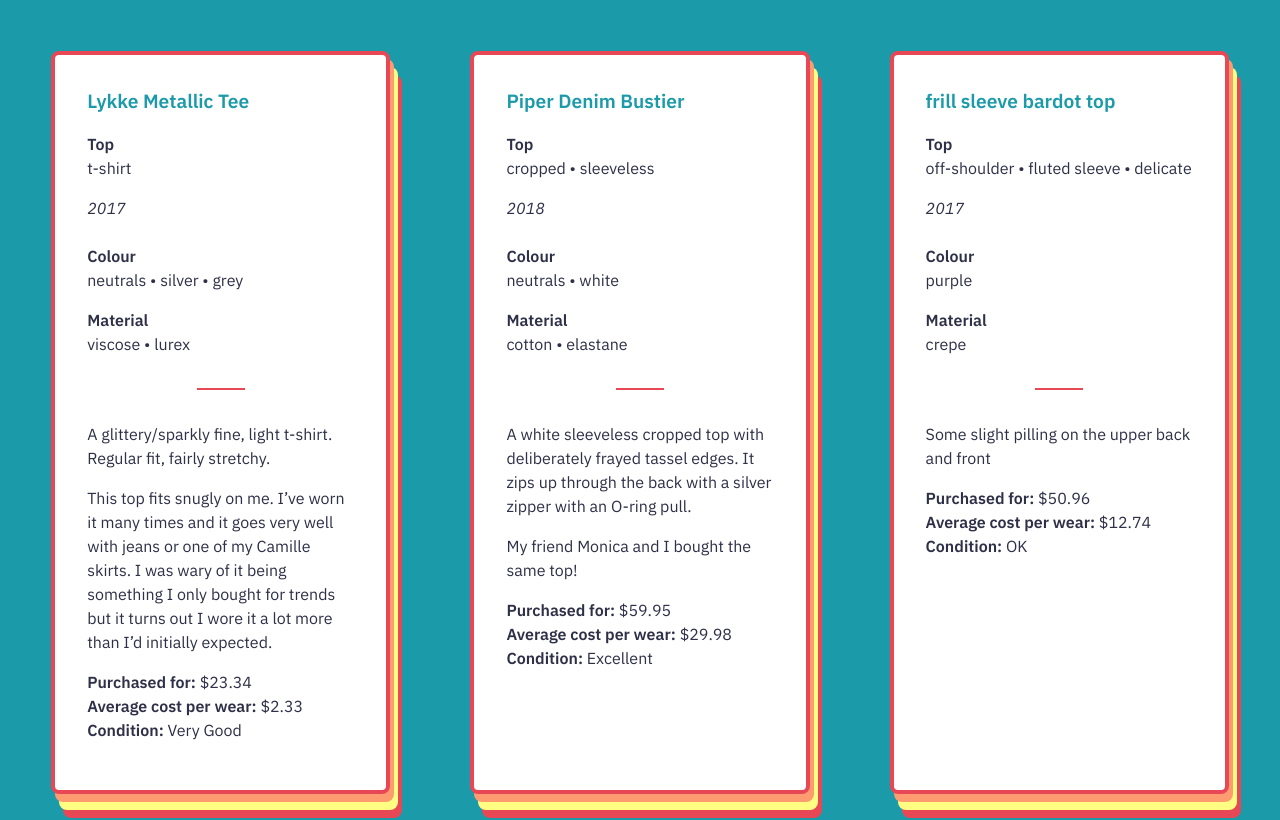
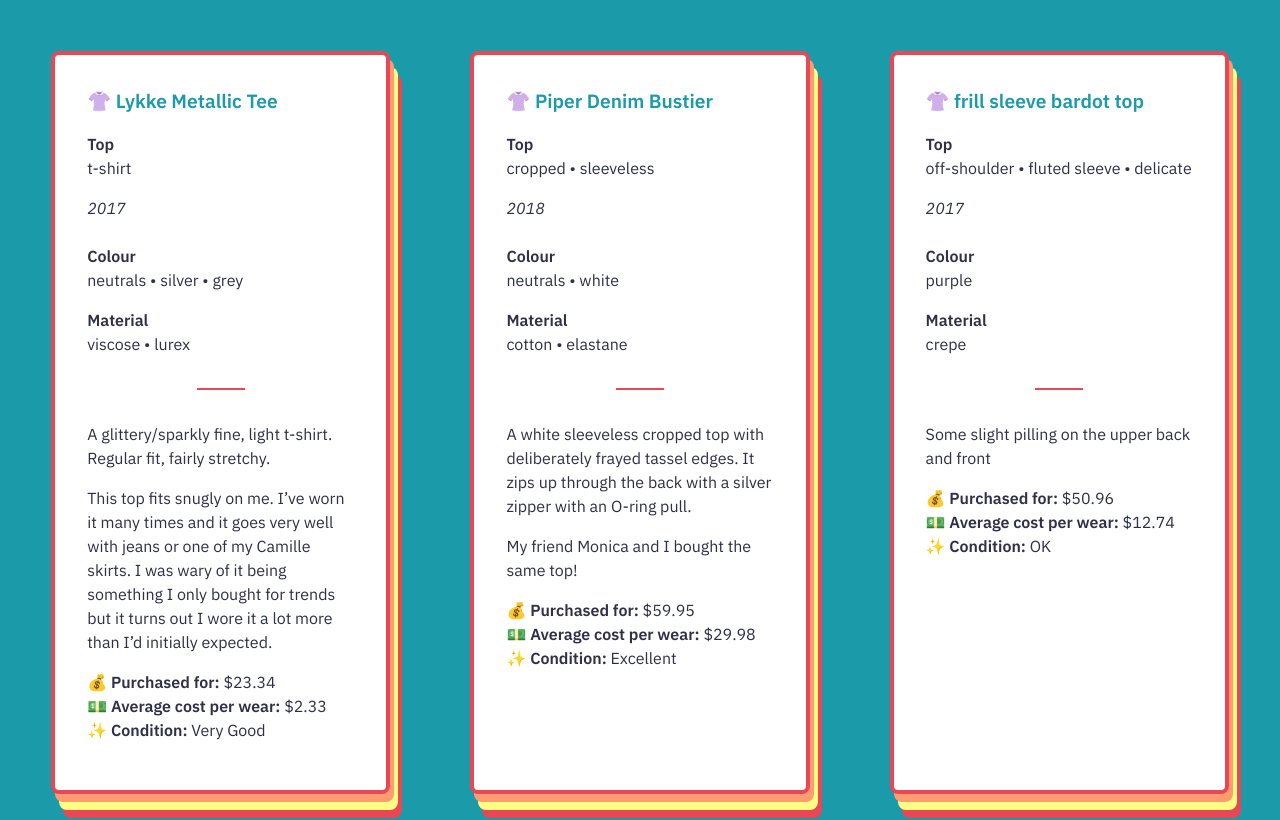
Before and after one commit to georgiecel/wardrobe, a React (Create React App) app: page / in a window 1280 px wide. Shown: the top 820 px of the page. Built offline with nearby package versions, Linux system fonts and the light colour scheme.

Commit message:
Add emoji for categories 👗🧥👚👖

```diff
--- a/src/components/WardrobeCatalogue.js
+++ b/src/components/WardrobeCatalogue.js
@@ -24,8 +24,24 @@ class WardrobeCatalogue extends Component {
 
     render() {
 
+        const clothingType = (value) => {
+            if (value == 'dress' || value == 'skirt') {
+                return '👗 ';
+            }
+            if (value == 'outerwear') {
+                return '🧥 ';
+            }
+            if (value == 'top') {
+                return '👚 ';
+            }
+            if (value == 'pants' || value == 'jeans') {
+                return '👖 ';
+            }
+            return;
+        }
+
         const itemCost = (value) => {
-            if(value !== '')
+            if (value !== '')
             return '$' + parseFloat(Math.round(value * 100) / 100).toFixed(2);
             return 'unknown';
         }
@@ -46,7 +62,7 @@ class WardrobeCatalogue extends Component {
                     function(item, i) {
                         return (
                             <div className="c-list-item">
-                                <h3 className="item-name">{item.name}</h3>
+                                <h3 className="item-name">{ clothingType(item.category) }{item.name}</h3>
                                 <p className="item-category">
                                     <strong>{item.category}</strong>
                                     {item.subcategory != null && <span className="inline-list">{ inlineList(item.subcategory) }</span>}
@@ -63,9 +79,9 @@ class WardrobeCatalogue extends Component {
                                 <hr />
                                 <p>{item.description}</p>
                                 <p>{item.comments}</p>
-                                <p><strong>Purchased for:</strong> { itemCost(item.cost) }<br />
-                                <strong>Average cost per wear:</strong> { costPerWear(item.cost, item.timesWorn) }<br />
-                                <strong>Condition:</strong> {item.condition}</p>
+                                <p>💰 <strong>Purchased for:</strong> { itemCost(item.cost) }<br />
+                                💵 <strong>Average cost per wear:</strong> { costPerWear(item.cost, item.timesWorn) }<br />
+                                ✨ <strong>Condition:</strong> {item.condition}</p>
                             </div>
                         );
                     })}
```
Also changed, not shown: package.json (line endings or trailing spaces).
